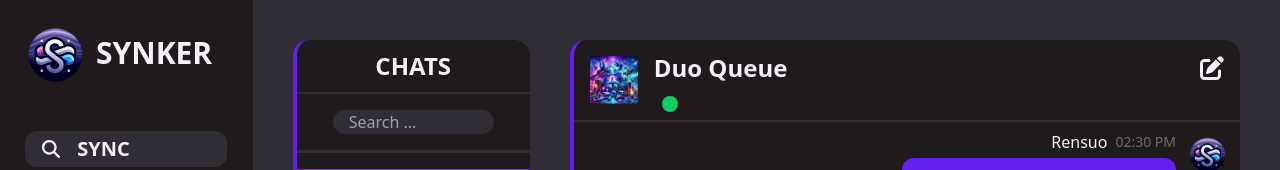
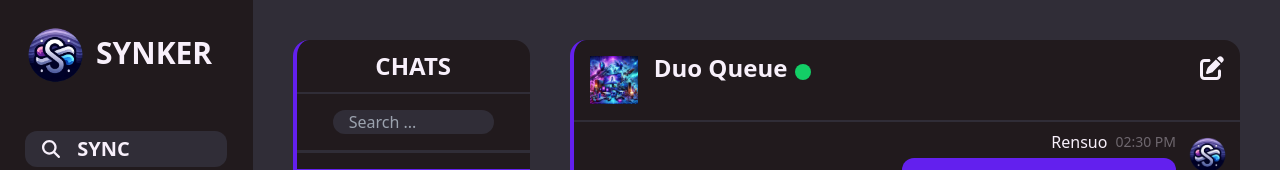
Before and after one commit to varangill/Synker, a React (Vite) app in the folder client/: page /friends in a window 1280 px wide. Shown: the top 170 px of the page. Built offline with nearby package versions, Linux system fonts and the light colour scheme; a web font is replaced by a local one.

Commit message:
ui changes

```diff
--- a/client/src/ui/components/friends/ChatWindow.tsx
+++ b/client/src/ui/components/friends/ChatWindow.tsx
@@ -37,22 +37,20 @@ const ChatWindow: React.FC<ChatWindowProps> = ({ chat, loggedInUserID }) => {
           src={chat.chatProfilePicture}
           className="object-contain max-h-20 max-w-20 m-4"
         ></img>
-        <div className="flex flex-col w-full">
-          <div className="flex flex-row w-full">
+        <div className="flex flex-col w-full max-h-20">
+          <div className="flex flex-row w-full items-center justify-center">
             <Title title={chat.chatName} />
-            <div className="flex flex-grow"></div>
-            <button>
-              <FontAwesomeIcon icon={faEdit} className="m-2 mr-4 title" />
-            </button>
-          </div>
-          <div className="flex flex-row">
             <div
-              className={`activity rounded-full h-4 w-4 text-white font-bold flex items-center justify-center ml-2 ${
+              className={`activity rounded-full h-4 w-4 text-white font-bold flex items-center justify-center ml-2 mt-2 ${
                 chat.members.some((member) => member.active)
                   ? "bg-green"
                   : "bg-red"
               }`}
             ></div>
+            <div className="flex flex-grow"></div>
+            <button>
+              <FontAwesomeIcon icon={faEdit} className="m-2 mr-4 title" />
+            </button>
           </div>
         </div>
       </div>
```
